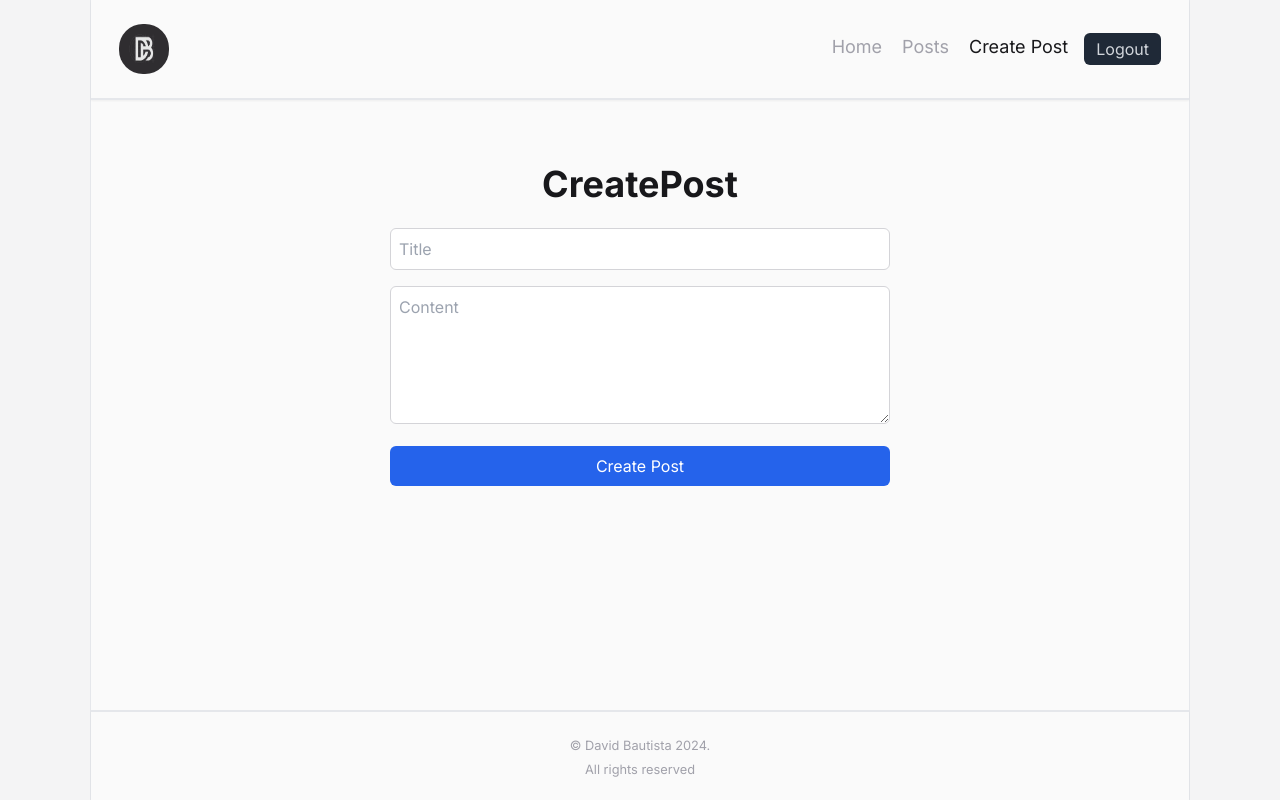
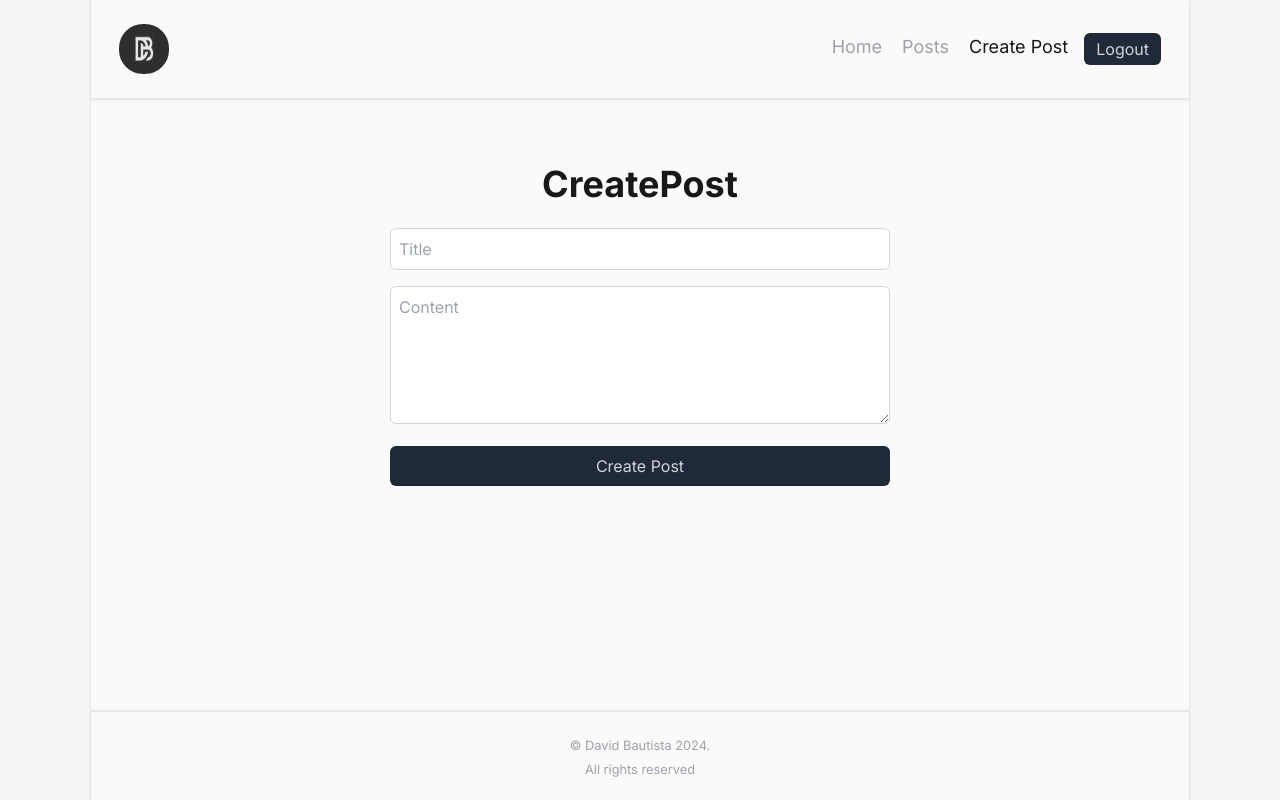
Before and after one commit to vid-db/Go-post, a Next.js app: page /createPost in a window 1280 px wide. Built offline with nearby package versions, Linux system fonts and the light colour scheme.

Commit message:
update styles

```diff
--- a/src/app/createPost/page.tsx
+++ b/src/app/createPost/page.tsx
@@ -28,7 +28,7 @@ const CreatePost = () => {
                      focus:outline-none" rows={5}>
                 </textarea>
 
-                <button className="w-full p-2 bg-blue-600 text-white rounded-md">Create Post</button>
+                <button className="w-full  bg-gray-800  py-2  rounded-md text-gray-300">Create Post</button>
             </form>
 
         </main>
--- a/src/app/posts/[id]/page.tsx
+++ b/src/app/posts/[id]/page.tsx
@@ -13,7 +13,7 @@ const Post = async ({ params }: { params: { id: string } }
         return <h1>Post not found</h1>
     }
     return (
-        <main className="text-center pt-24 px-7">
+        <main className="text-center pt-24 px-7 mb-4">
             <h1 className="font-semibold text-5xl mb-7"> {post.title}</h1>
             <p className="max-w-[700px] mx-auto">{post.content}</p>
         </main >
--- a/src/components/postList.tsx
+++ b/src/components/postList.tsx
@@ -12,7 +12,7 @@ async function PostList() {
                     className="relative bg-gray-50 p-4 border border-gray-300  rounded-md drop-shadow-lg hover:scale-105 transform transition-transform duration-300 ">
                     <Link href={`/posts/${post.id}`}
                         className="block w-full h-full text-gray-600 text-lg font-medium">
-                        Title:&nbsp;&nbsp;{post.title}
+                        <strong className="block">{post.title}</strong>
                     </Link>
                 </li>
             ))}
```
Also changed, not shown: 1 other file (tests, documents, lock files or other folders).
